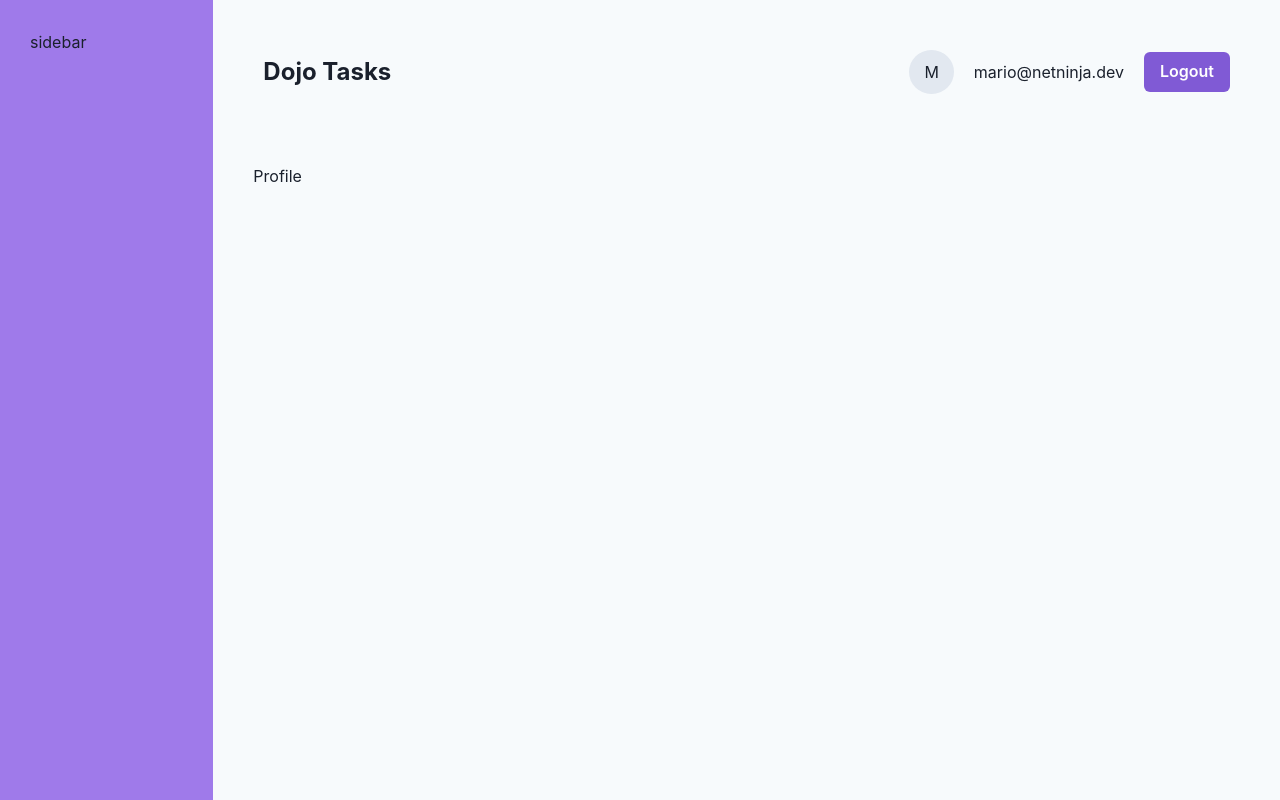
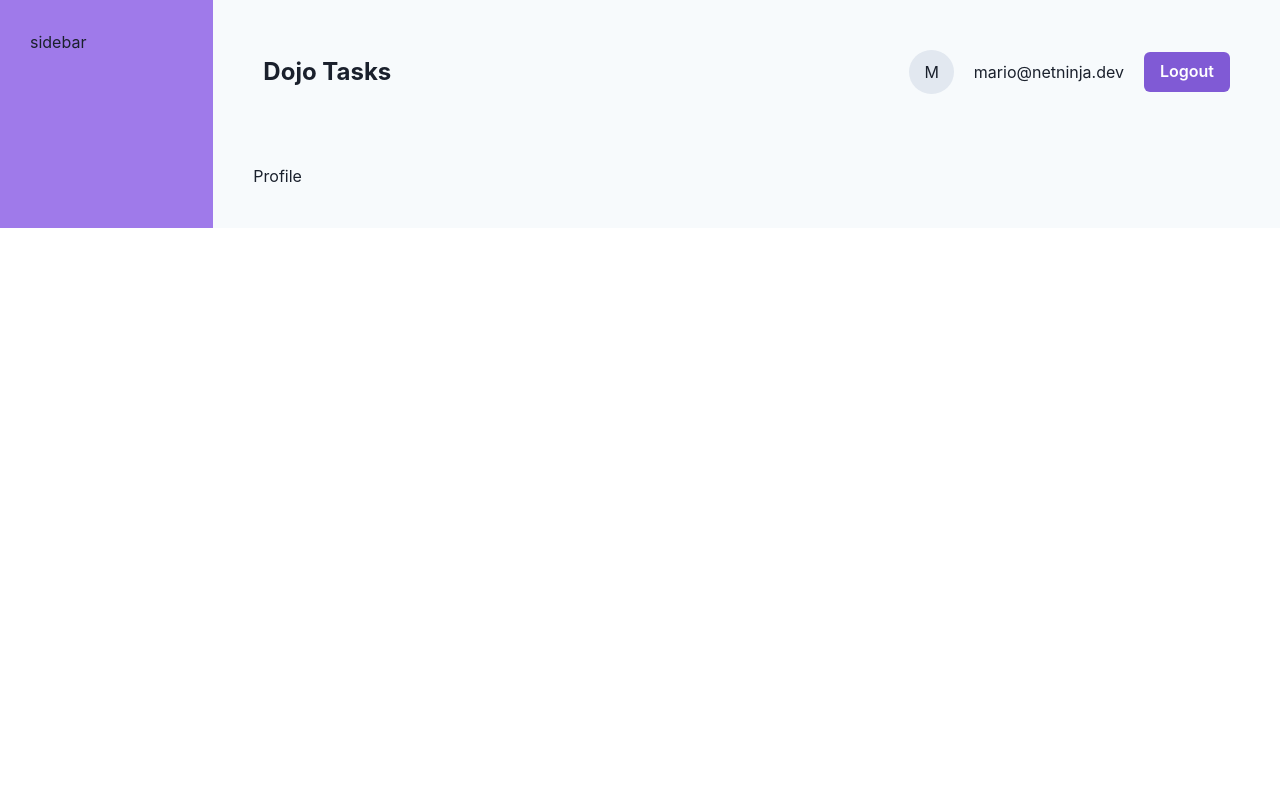
Before and after one commit to iamshaunjp/Chakra-UI-Crash-Course, a React (Vite) app: page /profile in a window 1280 px wide. Built offline with nearby package versions, Linux system fonts and the light colour scheme.

Commit message:
lesson-4

```diff
--- a/src/layouts/RootLayout.jsx
+++ b/src/layouts/RootLayout.jsx
@@ -10,10 +10,10 @@ export default function RootLayout() {
       {/* sidebar */}
       <GridItem
         as="aside"
-        colSpan={{ base: 6, lg: 2, xl: 1 }}
+        colSpan="1"
         bg="purple.400"
-        minHeight={{ lg: '100vh' }}
-        p={{ base: '20px', lg: '30px' }}
+        minHeight="100hv"
+        p="30px"
       >
         <span>sidebar</span>
       </GridItem>
@@ -21,7 +21,7 @@ export default function RootLayout() {
       {/* main content & navbar */}
       <GridItem
         as="main"
-        colSpan={{ base: 6, lg: 4, xl: 5 }}
+        colSpan="5"
         p="40px"
       >
         <Navbar />
--- a/src/pages/Dashboard.jsx
+++ b/src/pages/Dashboard.jsx
@@ -1,12 +1,10 @@
-import { Box, SimpleGrid, Text } from "@chakra-ui/react";
+import { Box, SimpleGrid } from "@chakra-ui/react";
 
 export default function Dashboard() {
 
   return (
     <SimpleGrid p="10px" columns={4} spacing={10} minChildWidth={250}>
-      <Box bg="white" height="200px" border="1px solid">
-        <Text color={{ base: 'pink', md: 'blue', lg: 'green' }}>Hello</Text>
-      </Box>
+      <Box bg="white" height="200px" border="1px solid"></Box>
       <Box bg="white" height="200px" border="1px solid"></Box>
       <Box bg="white" height="200px" border="1px solid"></Box>
       <Box bg="white" height="200px" border="1px solid"></Box>
```
